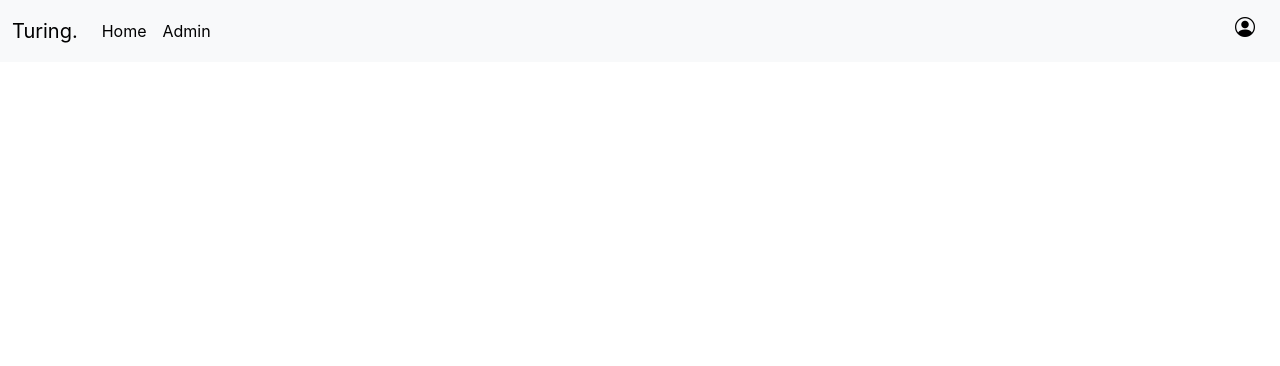
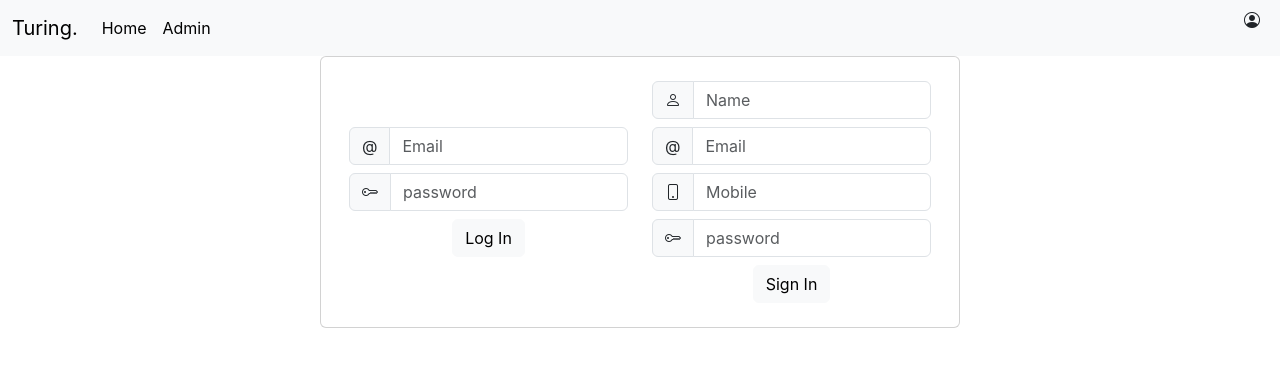
Before and after one commit to Deepak-rasamsetty/Bus-Booking, a React (Create React App) app: page /userProfile in a window 1280 px wide. Before the commit this address had no page. Shown: the top 366 px of the page. Built offline with nearby package versions, Linux system fonts and the light colour scheme.

Commit message:
added login and signin functionality

```diff
--- a/src/components/Home.js
+++ b/src/components/Home.js
@@ -12,15 +12,17 @@ import ModifyBus from "./Admin/ModifyBus";
 import AdminPage from "./Admin/AdminPage";
 import WaitAndRedirectPage from "./common/WaitAndRedirectPage";
 import TicketConfirmation from "./booking/TicketConfirmation";
+import LoginPage from "./UserManagement/LoginPage";
 
 export default function Home() {
   const [selectedBus, setSelectedBus] = useState(null);
   const [reservationQueueId, setReservationQueueId] = useState(0);
   const [searchRequest, setSearchRequest] = useState({});
+  const [loggedInUser, setLoggedInUser] = useState(null);
   return (
     <BrowserRouter>
       <header>
-        <Navbar />
+        <Navbar loggedInUser={loggedInUser}/>
       </header>
       <CustomContextProvider
         value={{
@@ -79,6 +81,8 @@ export default function Home() {
           <Route path="/validatingPayment" element={<LoadingPage />} />
           <Route path="/WaitAndRedirectPage" element={<WaitAndRedirectPage />} />
           <Route path="/TicketConfirmation" element={<TicketConfirmation />} />
+          <Route path="/userProfile" element={<LoginPage setLoggedInUser={setLoggedInUser}/>} />
+
         </Routes>
       </CustomContextProvider>
     </BrowserRouter>
--- a/src/components/Navbar.js
+++ b/src/components/Navbar.js
@@ -1,7 +1,7 @@
 import React from "react";
 import { Link } from "react-router-dom";
 
-export default function Navbar() {
+export default function Navbar(props) {
   return (
     <div>
       <nav className="navbar navbar-expand-lg bg-body-tertiary">
@@ -34,12 +34,13 @@ export default function Navbar() {
               </li>
             </ul>
             <form className="d-flex" role="search">
-              <button className="btn btn-light" type="submit">
-                <h5>
-                <i class="bi bi-person-circle"></i>
-                </h5>
+              {props.loggedInUser && <span> {props.loggedInUser.name}</span>}
+              <Link to="/userProfile" className="nav-link active">
+                <p className="mx-2">
+                <i className="bi bi-person-circle"></i>
+                </p>
 
-              </button>
+              </Link>
             </form>
           </div>
         </div>
--- /dev/null
+++ b/src/components/UserManagement/Login.js
@@ -0,0 +1,52 @@
+import React,{ useRef} from 'react'
+import { useNavigate } from 'react-router-dom';
+import { getUserDetails, loginUser } from '../../data/UserManagementEndpoints';
+
+export default function Login(props) {
+
+const navigate = useNavigate();
+    const emailRef = useRef("");
+
+    const passwordRef = useRef("");
+
+    const onLogin =  () => {
+      var request = {
+         userName: emailRef.current.value,
+        password: passwordRef.current.value,
+      };
+      var response =  loginUser(request)
+      response.then((resp) =>resp.json())
+      .then((e) => {
+        console.log('resp - '+e);
+       if(e){
+       var getDetailsRequest = {
+        email:emailRef.current.value,
+       };
+        getUserDetails(getDetailsRequest, props.setLoggedInUser);
+
+        navigate("/");
+       }else{
+        props.setAlert({'status':'Failed', 'message': "Login failed. Please provide correct credentials", 'display': 'inline'})
+       }
+        }
+      );
+
+    };
+  return (
+    <div className=" col-md-6 ">
+    <div className="input-group flex-nowrap my-2">
+      <span className="input-group-text">@</span>
+      <input type="text" className="form-control" placeholder="Email" ref={emailRef}/>
+    </div>
+    <div className="input-group flex-nowrap">
+      <span className="input-group-text">
+        <i className="bi bi-key"></i>
+      </span>
+      <input type="text" className="form-control" placeholder="password" ref={passwordRef}/>
+    </div>
+    <div className="  d-flex justify-content-center my-2">
+      <button className="btn btn-light" onClick={onLogin}>Log In</button>
+    </div>
+  </div>
+  )
+}
--- /dev/null
+++ b/src/components/UserManagement/LoginPage.js
@@ -0,0 +1,24 @@
+import React, { useState } from "react";
+import Login from "./Login";
+import SignIn from "./SignIn";
+
+export default function LoginPage(props) {
+  const [alert, setAlert] = useState({'status':null, 'message': null, 'display': 'none'});
+
+  return (
+    <div className="card container w-50">
+
+        <div className={"alert  text-center alert-"+( alert.status==="SUCCESS"?'success':'danger')} role="alert" style={{display:alert.display}}>
+           {alert.message}
+          </div>
+
+
+      <div className="card-body d-flex justify-content-center">
+        <div className="row align-items-center">
+          <Login setAlert={setAlert} setLoggedInUser={props.setLoggedInUser}/>
+          <SignIn setAlert={setAlert}/>
+        </div>
+      </div>
+    </div>
+  );
+}
--- /dev/null
+++ b/src/components/UserManagement/SignIn.js
@@ -0,0 +1,87 @@
+import React, { useRef } from "react";
+import { signInUser } from "../../data/UserManagementEndpoints";
+
+export default function SignIn(props) {
+  const nameRef = useRef("");
+  const emailRef = useRef("");
+  const mobileRef = useRef("");
+  const passwordRef = useRef("");
+
+  const onSignIn = async () => {
+    var request = {
+      name: nameRef.current.value,
+      email: emailRef.current.value,
+      mobile: mobileRef.current.value,
+      password: passwordRef.current.value,
+    };
+    var response = signInUser(request);
+    response
+      .then((resp) => resp.json())
+      .then((e) => {
+        props.setAlert({
+          status: e.status,
+          message: e.message,
+          display: "inline",
+        });
+        if (e.status === "SUCCESS") {
+          nameRef.current.value = "";
+          emailRef.current.value = "";
+          mobileRef.current.value = "";
+          passwordRef.current.value = "";
+        }
+      });
+  };
+  return (
+    <div className=" col-md-6 ">
+      <div className="input-group flex-nowrap my-2">
+        <span className="input-group-text">
+          <i className="bi bi-person"></i>
+        </span>
+        <input
+          type="text"
+          className="form-control"
+          placeholder="Name"
+          ref={nameRef}
+        />
+      </div>
+
+      <div className="input-group flex-nowrap my-2">
+        <span className="input-group-text">@</span>
+        <input
+          type="text"
+          className="form-control"
+          placeholder="Email"
+          ref={emailRef}
+        />
+      </div>
+      <div className="input-group flex-nowrap my-2">
+        <span className="input-group-text">
+          <i className="bi bi-phone"></i>
+        </span>
+        <input
+          type="text"
+          className="form-control"
+          placeholder="Mobile"
+          ref={mobileRef}
+        />
+      </div>
+      <div className="input-group flex-nowrap">
+        <span className="input-group-text">
+          <i className="bi bi-key"></i>
+        </span>
+        <input
+          type="text"
+          className="form-control"
+          placeholder="password"
+          ref={passwordRef}
+        />
+      </div>
+
+      <div className="  d-flex justify-content-center my-2">
+        <button className="btn btn-light" onClick={onSignIn}>
+          Sign In
+        </button>
+      </div>
+    </div>
+  );
+}
--- /dev/null
+++ b/src/data/UserManagementEndpoints.js
@@ -0,0 +1,36 @@
+export const signInUser = async(request) => {
+    return await fetch("http://localhost:8080/user/", {
+      method: "POST",
+      headers: {
+        Accept: "*/*",
+        "Content-Type": "application/json",
+      },
+      body: JSON.stringify(request),
+    })
+
+  };
+
+  export const loginUser = async(request) => {
+    return await fetch("http://localhost:8080/user/authenticate", {
+      method: "POST",
+      headers: {
+        Accept: "*/*",
+        "Content-Type": "application/json",
+      },
+      body: JSON.stringify(request),
+    })
+
+  };
+
+  export const getUserDetails = async(request, func) => {
+    return await fetch("http://localhost:8080/user/details", {
+      method: "POST",
+      headers: {
+        Accept: "*/*",
+        "Content-Type": "application/json",
+      },
+      body: JSON.stringify(request),
+    }).then((response)=>response.json())
+    .then((resp)=>func(resp));
+
+  };
```
